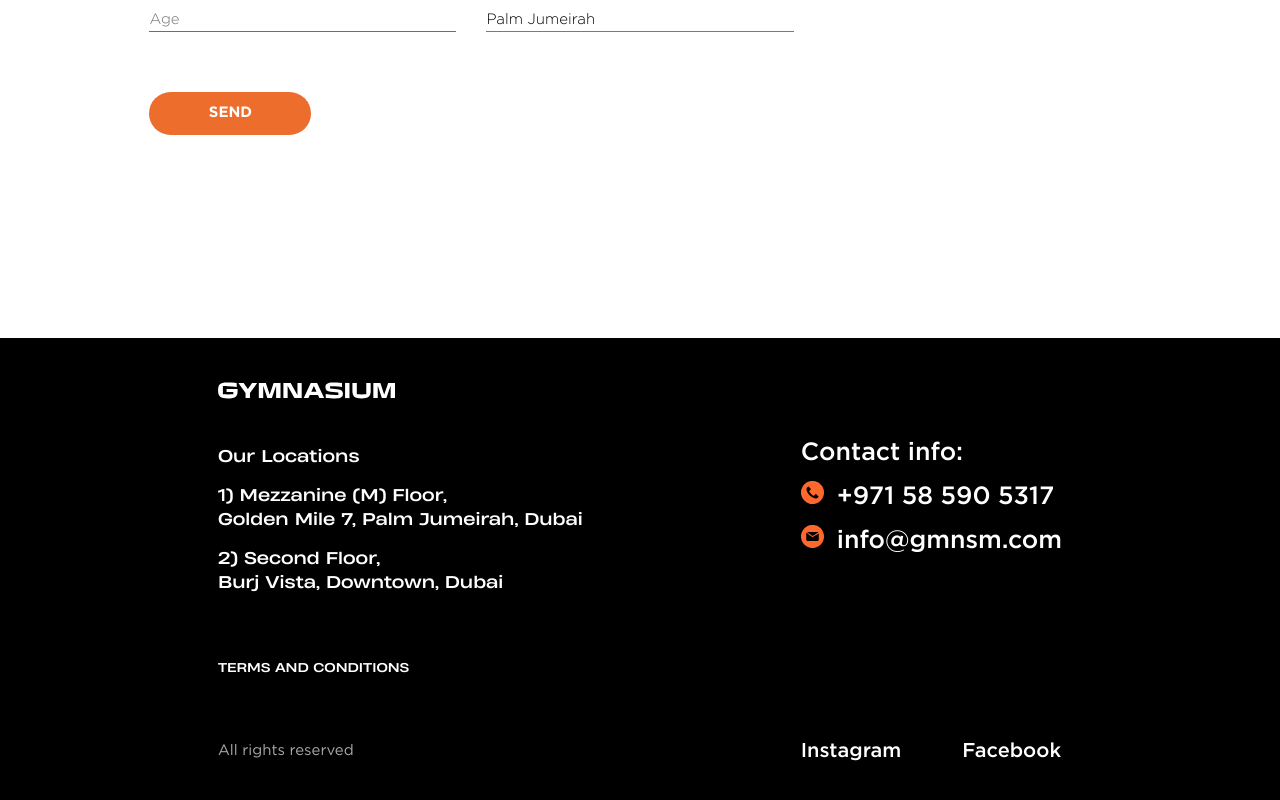
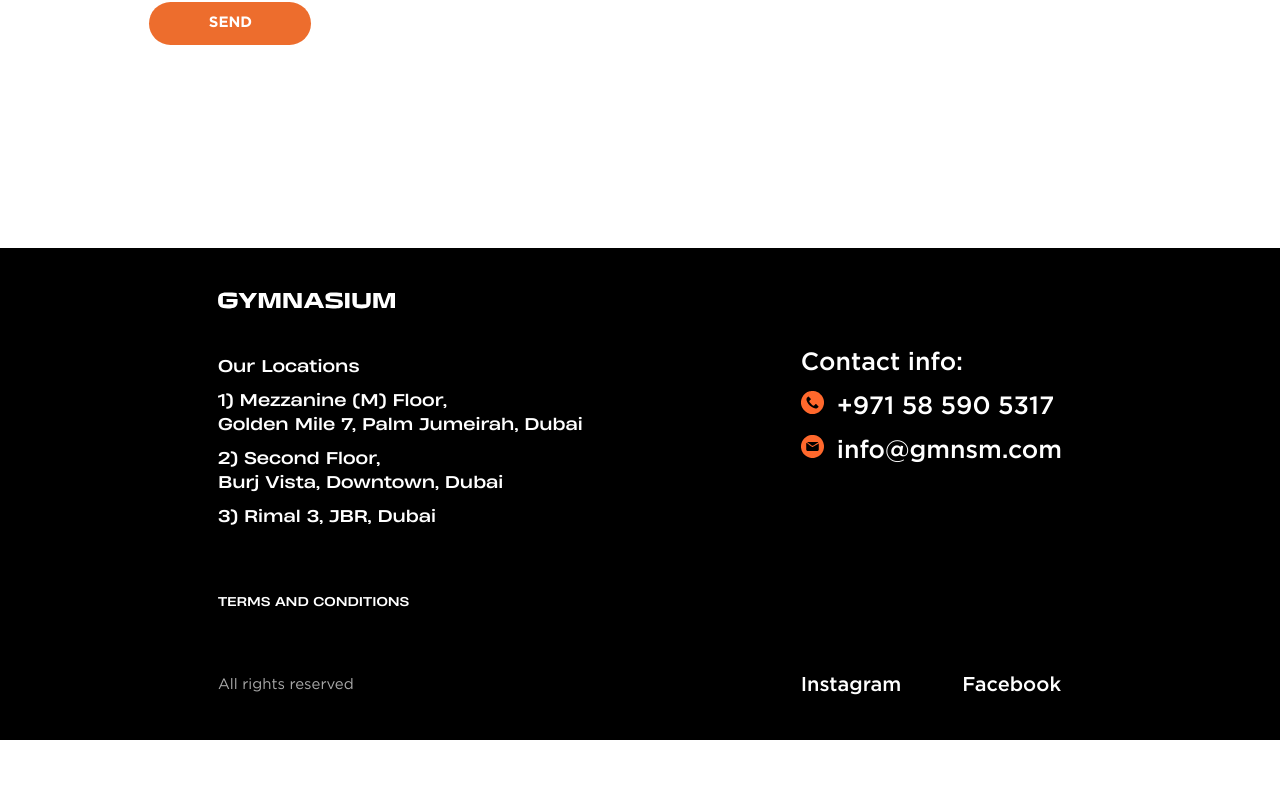
Before and after one commit to Tosoundra/gymnasium, a React (Vite) app: page / in a window 1280 px wide. Shown: the part 8716-9516 px from the top of the page. After the commit the page ends 9456 px from the top, so only its background shows below. Built offline with nearby package versions, Linux system fonts and the light colour scheme.

Commit message:
minor update layout

```diff
--- a/src/blocks/AdaptiveProgram/AdaptiveProgram.module.scss
+++ b/src/blocks/AdaptiveProgram/AdaptiveProgram.module.scss
@@ -92,6 +92,9 @@
   }
 
   @media (max-width: 767px) {
+    &__container {
+      @include elementVariables.paddings;
+    }
     &__navigation {
       display: grid;
       grid-template-columns: repeat(2, 1fr);
--- a/src/blocks/ComponentWithMan/ComponentWithMan.module.scss
+++ b/src/blocks/ComponentWithMan/ComponentWithMan.module.scss
@@ -28,7 +28,6 @@
 
 .componentWithMan {
   color: #fff;
-  // background: url('../../assets/images/main_back_two.png') no-repeat center / cover;
   background: url('../../assets/images/main_back_two-min.png') no-repeat top / cover;
 
   @include elementVariables.paddings;
@@ -38,6 +37,7 @@
     margin-bottom: 15px;
 
     color: #000;
+
     font-family: HeadingNow-45Medium;
     font-size: 74px;
     font-weight: 500;
@@ -48,7 +48,6 @@
   &__subtitle {
     margin-bottom: 74px;
 
-    color: #fff;
     @include fontVariables.titleFontStyles;
     font-size: 28px;
     line-height: 46.5px;
@@ -57,7 +56,6 @@
   &__list {
     margin-bottom: 84px;
 
-    color: #fff;
     font-family: HeadingNow-83Book;
     font-size: 25px;
     font-weight: 300;
@@ -75,13 +73,21 @@
   }
 
   @media (max-width: 767px) {
-    padding-left: 10px;
+    & {
+      background-position: center;
+    }
     padding-block: 20px;
     &__title {
+      width: 250px;
       font-size: 50px;
+    }
+    &__subtitle {
+      max-width: 300px;
+      line-height: normal;
     }
 
     &__list {
+      width: 300px;
       font-size: unset;
       line-height: normal;
     }
--- a/src/blocks/Footer/Footer.jsx
+++ b/src/blocks/Footer/Footer.jsx
@@ -9,13 +9,16 @@ export const Footer = ({}) => {
       <div className={styles.footer__container}>
         <address className={styles.footer__address}>
           <img className={styles.footer__logo} src={logo} alt="logo" />
-          Our Locations
-          <p>
-            1) Mezzanine (M) Floor, <br /> Golden Mile 7, Palm Jumeirah, Dubai
-          </p>
-          <p>
-            2) Second Floor, <br /> Burj Vista, Downtown, Dubai
-          </p>
+          <ol className={styles.footer__list}>
+            Our Locations
+            <li className={styles.footer__element}>
+              Mezzanine (M) Floor, <br /> Golden Mile 7, Palm Jumeirah, Dubai
+            </li>
+            <li className={styles.footer__element}>
+              Second Floor, <br /> Burj Vista, Downtown, Dubai
+            </li>
+            <li className={styles.footer__element}>Rimal 3, JBR, Dubai</li>
+          </ol>
           <a href="https://gmnsm.com/doc/terms_conditions.pdf" className={styles.footer__terms}>
             TERMS AND CONDITIONS
           </a>
--- a/src/blocks/Footer/Footer.module.scss
+++ b/src/blocks/Footer/Footer.module.scss
@@ -1,3 +1,5 @@
+@use '../../styles/elementVariables.scss';
+
 .footer {
   background-color: #000;
 
@@ -21,7 +23,20 @@
     gap: 15px;
     color: #fff;
   }
+  &__list {
+    display: flex;
+    flex-direction: column;
+    gap: 10px;
 
+    counter-reset: footer__list;
+  }
+  &__element {
+    counter-increment: footer__list;
+
+    &::before {
+      content: counter(footer__list) ') ';
+    }
+  }
   &__contacts {
     display: flex;
     flex-direction: column;
@@ -62,6 +77,9 @@
     font-size: 20px;
     font-weight: 400;
     line-height: 22.5px;
+    @media (max-width: 767px) {
+      margin-top: 50px;
+    }
   }
 
   @media (max-width: 767px) {
@@ -69,7 +87,7 @@
       width: fit-content;
       margin: auto;
       flex-direction: column;
-      padding-left: 10px;
+      @include elementVariables.paddings;
     }
     &__terms {
       margin: unset;
--- a/src/blocks/GetMoreInfo/GetMoreInfo.jsx
+++ b/src/blocks/GetMoreInfo/GetMoreInfo.jsx
@@ -5,10 +5,17 @@ import { PopupFeedbackContext } from '../../App';
 export const GetMoreInfo = () => {
   const setIsPopupOpen = useContext(PopupFeedbackContext);
 
-  const [nameValue, setNameValue] = useState('');
-  const [emailValue, setEmailValue] = useState('');
-  const [mobileValue, setMobileValue] = useState('');
-  const [ageValue, setAgeValue] = useState('');
+  const collectAndSendDataForm = (e) => {
+    const form = e.target;
+    const data = new FormData(form);
+
+    // Enter here correct server address
+    fetch('http://test/', {
+      method: form.method,
+      headers: { 'Content-Type': 'multipart/form-data' },
+      body: data,
+    });
+  };
 
   return (
     <section className={styles.getMoreInfo}>
@@ -17,17 +24,15 @@ export const GetMoreInfo = () => {
         IF YOU STILL HAVE <br /> QUESTIONS,
       </h3>
       <form
+      method='POST'
         onSubmit={(e) => {
           e.preventDefault();
+          collectAndSendDataForm(e)
           setIsPopupOpen(true);
         }}
         className={styles.form}>
         <input
           className={styles.form__input}
-          value={nameValue}
-          onChange={(e) => {
-            setNameValue(e.target.value);
-          }}
           type="text"
           placeholder="Name"
           name="name"
@@ -36,14 +41,10 @@ export const GetMoreInfo = () => {
           minLength={2}
           maxLength={30}
           pattern="^[A-Za-zа-яА-Я\s]+$"
-          title="Any symbols and digits are not permitted"
+          title="Any symbols and digits are not allowed"
         />
         <input
           className={styles.form__input}
-          value={emailValue}
-          onChange={(e) => {
-            setEmailValue(e.target.value);
-          }}
           type="email"
           placeholder="E-mail"
           name="email"
@@ -52,10 +53,6 @@ export const GetMoreInfo = () => {
         />
         <input
           className={styles.form__input}
-          value={mobileValue}
-          onChange={(e) => {
-            setMobileValue(e.target.value);
-          }}
           type="tel"
           placeholder="Mobile number"
           name="mobile"
@@ -63,14 +60,10 @@ export const GetMoreInfo = () => {
           maxLength={13}
           required
           pattern="^(971|0)?(50|51|52|55|56|58|2|3|4|6|7|9)\d{7}$"
-          title={`971501234567, 0501234567, 025555555, 045678912 are permitted`}
+          title={`971501234567, 0501234567 type phone number.`}
         />
         <input
           className={styles.form__input}
-          value={ageValue}
-          onChange={(e) => {
-            setAgeValue(e.target.value);
-          }}
           type="number"
           placeholder="Age"
           name="age"
@@ -85,8 +78,9 @@ export const GetMoreInfo = () => {
           name="location"
           id="location"
           required>
-          <option value="palmJumeirah">Palm Jumeirah</option>
-          <option value="downtown">Downtown</option>
+          <option value="Palm Jumeirah">Palm Jumeirah</option>
+          <option value="Downtown">Downtown</option>
+          <option value="JBR">JBR</option>
         </select>
         <div></div>
         <button className={styles.form__submit} type="submit">
--- a/src/blocks/GetMoreInfo/GetMoreInfo.module.scss
+++ b/src/blocks/GetMoreInfo/GetMoreInfo.module.scss
@@ -36,6 +36,7 @@
   }
 
   @media (max-width: 767px) {
+    max-width: 372px;
     padding-top: unset;
     padding: 50px 0;
     @include elementVariables.paddings;
--- a/src/blocks/Main/Main.module.scss
+++ b/src/blocks/Main/Main.module.scss
@@ -1,7 +1,9 @@
+@use '../../styles/elementVariables.scss';
+
 .main {
-  padding: 70px 0;
+  padding-top: 50px;
 
   @media (max-width: 767px) {
-    padding: 15px;
+    @include elementVariables.paddings;
   }
 }
--- a/src/blocks/Mentors/Mentors.module.scss
+++ b/src/blocks/Mentors/Mentors.module.scss
@@ -61,7 +61,6 @@
     }
 
     &__list {
-      padding: unset;
       padding-top: 10vmax;
     }
   }
--- a/src/components/Form/Form.jsx
+++ b/src/components/Form/Form.jsx
@@ -40,7 +40,7 @@ export const Form = ({ title }) => {
           minLength={2}
           maxLength={30}
           pattern="^[A-Za-zа-яА-Я\s]+$"
-          title="Any symbols and digits are not permitted"
+          title="Any symbols and digits are not allowed"
         />
         <input
           className={styles.form__input}
@@ -59,7 +59,7 @@ export const Form = ({ title }) => {
           maxLength={13}
           required
           pattern="^(971|0)?(50|51|52|55|56|58|2|3|4|6|7|9)\d{7}$"
-          title={`971501234567, 0501234567, 025555555, 045678912 are permitted`}
+          title={`971501234567, 0501234567 type phone number.`}
         />
         <input
           className={styles.form__input}
@@ -79,6 +79,7 @@ export const Form = ({ title }) => {
           required>
           <option value="Palm Jumeirah">Palm Jumeirah</option>
           <option value="Downtown">Downtown</option>
+          <option value="JBR">JBR</option>
         </select>
         <button className={styles.form__submit} type="submit">
           Book Now
--- a/src/styles/elementVariables.scss
+++ b/src/styles/elementVariables.scss
@@ -2,7 +2,7 @@
   padding-left: 170px;
 
   @media (max-width: 1023px) {
-    padding-left: 10px;
+    padding-inline: 10px;
   }
 }
 
```
